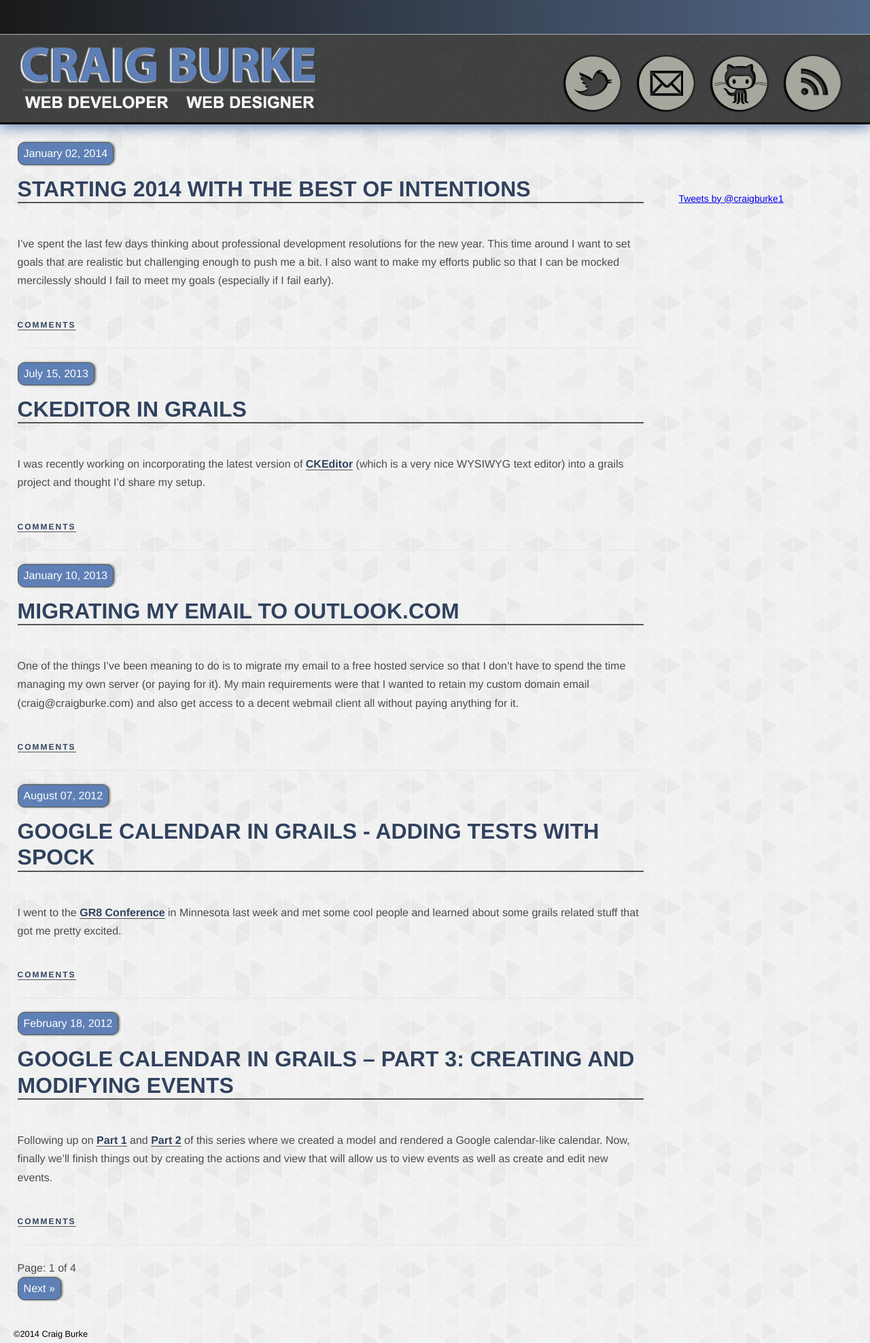
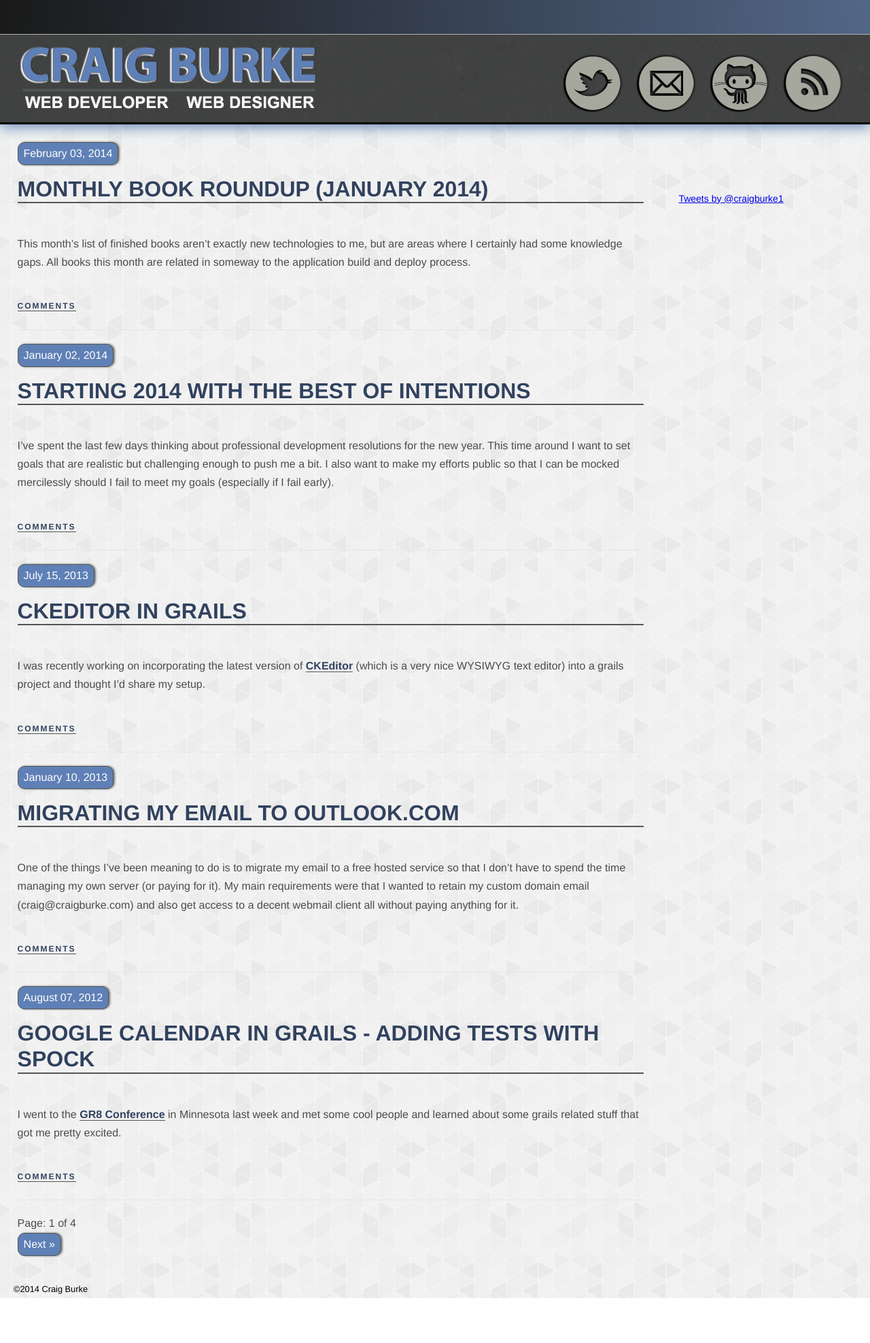
Before and after one commit to craigburke/craigburke.github.io, a Jekyll site: the page built from index.html, in a window 1280 px wide. Shown: the whole page at 68% size. Built offline with Jekyll 4.4.1, drawn with Linux system fonts in a browser that asks for light colours; Markdown is read by kramdown in place of the engine named in the settings; the list of posts is cut into pages by our own code; comment, search, counter and statistics services are not loaded; after the commit the page ends 1910 px from its top, so only the background shows below that.

Commit message:
Adding january book roundup post

```diff
--- /dev/null
+++ b/_posts/2014-02-03-monthly-book-roundup-january-2014.markdown
@@ -0,0 +1,73 @@
+---
+layout: post
+title:  "Monthly Book Roundup (January 2014)"
+date: 2014-02-03
+---
+
+This month's list of finished books aren't exactly new technologies to me, but are areas where I certainly had some knowledge gaps. All books this month are related in someway to the application build and deploy process.
+
+#### Bash
+
+I love Linux and I've been comfortable with the command line for a while, but I was still doing a lot of things manually instead of writing bash scripts for common tasks. I didn't understand or appreciate the power of bash and I was really blown away and excited by the possibilities here.
+
+<dl class="books">
+	<dt>
+		<a href="http://www.amazon.com/gp/product/0596526784/ref=as_li_ss_il?ie=UTF8&amp;camp=1789&amp;creative=390957&amp;creativeASIN=0596526784&amp;linkCode=as2&amp;tag=crabur-20"><img border="0" src="http://ws-na.amazon-adsystem.com/widgets/q?_encoding=UTF8&amp;ASIN=0596526784&amp;Format=_SL160_&amp;ID=AsinImage&amp;MarketPlace=US&amp;ServiceVersion=20070822&amp;WS=1&amp;tag=crabur-20" ></a>
+	</dt>
+	<dd>
+		<h4><a href="http://www.amazon.com/gp/product/0596526784/ref=as_li_ss_tl?ie=UTF8&amp;camp=1789&amp;creative=390957&amp;creativeASIN=0596526784&amp;linkCode=as2&amp;tag=crabur-20">Bash Cookbook: Solutions and Examples for Bash Users</a></h4>
+		<p>This book is actually a pretty nice introduction to bash for someone who's comfortable with Linux but doesn't have experience writing more complicated bash scripts. A few recipes were a bit incomplete and had me looking through the man pages of various commands, but these instances were rare and the examples tended to be very clear and practical. This is an outstanding book and after reading it I felt like I had a solid grasp of the fundamentals of bash scripting.</p>
+	</dd>
+	<dt>
+		<a href="http://www.amazon.com/gp/product/0596009658/ref=as_li_ss_il?ie=UTF8&amp;camp=1789&amp;creative=390957&amp;creativeASIN=0596009658&amp;linkCode=as2&amp;tag=b8ee73-20"><img border="0" src="http://ws-na.amazon-adsystem.com/widgets/q?_encoding=UTF8&amp;ASIN=0596009658&amp;Format=_SL160_&amp;ID=AsinImage&amp;MarketPlace=US&amp;ServiceVersion=20070822&amp;WS=1&amp;tag=b8ee73-20" ></a>
+	</dt>
+	<dd>
+		<h4><a href="http://www.amazon.com/gp/product/0596009658/ref=as_li_ss_tl?ie=UTF8&amp;camp=1789&amp;creative=390957&amp;creativeASIN=0596009658&amp;linkCode=as2&amp;tag=b8ee73-20">Learning the Bash Shell</a></h4>
+		<p>This book is a deeper dig into Bash than the <b>Bash Cookbook</b> above. It is extremely thorough and complete and really
+goes into detail about various aspect of using and programming with bash. While it claims to be a book that appropriate for beginners, I think
+people without at least a basic understanding of bash would have a really difficult time. There are some great examples and excercises throughout this book and the chapter that details building a debugger in bash is particularly cool. This definitely makes for a really solid reference book.		</p>
+	</dd>
+</dl>
+
+#### Gradle
+
+I've always been impressed with how concise and clear the build files are for projects that make use of Gradle, but I hadn't taken the step of really learning how to use Gradle to write my own build scripts. The thing that most impressed me is that I get all the power of Ant and Maven without the painful syntax. It's really an awesome tool (it's no wonder that it's going to be the default build tool of Grails 3.0).
+
+<dl class="books">
+	<dt>
+		<a href="http://www.amazon.com/gp/product/144930463X/ref=as_li_ss_il?ie=UTF8&amp;camp=1789&amp;creative=390957&amp;creativeASIN=144930463X&amp;linkCode=as2&amp;tag=b8ee73-20"><img border="0" src="http://ws-na.amazon-adsystem.com/widgets/q?_encoding=UTF8&amp;ASIN=144930463X&amp;Format=_SL160_&amp;ID=AsinImage&amp;MarketPlace=US&amp;ServiceVersion=20070822&amp;WS=1&amp;tag=b8ee73-20" ></a>
+	</dt>
+	<dd>
+		<h4><a href="http://www.amazon.com/gp/product/144930463X/ref=as_li_ss_tl?ie=UTF8&amp;camp=1789&amp;creative=390957&amp;creativeASIN=144930463X&amp;linkCode=as2&amp;tag=b8ee73-20">Building and Testing with Gradle</a></h4>
+		<p>This book is a nice gentle introduction to Gradle specifically for beginners. The examples are very clear and you can read the book for free if you sign up for an account on <a href="http://gradleware.com/registered/books/building-and-testing/">gradleware's site</a>. If you've been using Gradle already you probably won't get much out of it, but it's not a bad book for a beginner.</p>
+	</dd>
+
+	<dt>
+		<a href="http://www.amazon.com/gp/product/1449304672/ref=as_li_ss_il?ie=UTF8&amp;camp=1789&amp;creative=390957&amp;creativeASIN=1449304672&amp;linkCode=as2&amp;tag=b8ee73-20"><img border="0" src="http://ws-na.amazon-adsystem.com/widgets/q?_encoding=UTF8&amp;ASIN=1449304672&amp;Format=_SL160_&amp;ID=AsinImage&amp;MarketPlace=US&amp;ServiceVersion=20070822&amp;WS=1&amp;tag=b8ee73-20" ></a>
+	</dt>
+	<dd>
+		<h4><a href="http://www.amazon.com/gp/product/1449304672/ref=as_li_ss_tl?ie=UTF8&amp;camp=1789&amp;creative=390957&amp;creativeASIN=1449304672&amp;linkCode=as2&amp;tag=b8ee73-20">Gradle Beyond the Basics</a></h4>
+		<p>This book is great! It moves beyond the basics of the <b>Building and Testing with Gradle</b> book and gives some really clear and practical examples of more involved Gradle builds. The liquibase plugin example is especially good and really shows how you can build more sophisticated tasks into your build scripts. </p>
+	</dd>
+</dl>
+
+#### Jenkins
+
+Since I've been beefing up test coverage for projects I work on and using tools like CodeNarc, it seemed like an obvious next step to start looking at a continuous integration tool like Jenkins.
+
+<dl class="books">
+<dt>
+<a href="http://www.amazon.com/gp/product/1449305350/ref=as_li_ss_il?ie=UTF8&amp;camp=1789&amp;creative=390957&amp;creativeASIN=1449305350&amp;linkCode=as2&amp;tag=b8ee73-20"><img border="0" src="http://ws-na.amazon-adsystem.com/widgets/q?_encoding=UTF8&amp;ASIN=1449305350&amp;Format=_SL160_&amp;ID=AsinImage&amp;MarketPlace=US&amp;ServiceVersion=20070822&amp;WS=1&amp;tag=b8ee73-20" ></a>
+</dt>
+<dd><h4><a href="http://www.amazon.com/gp/product/1449305350/ref=as_li_ss_tl?ie=UTF8&amp;camp=1789&amp;creative=390957&amp;creativeASIN=1449305350&amp;linkCode=as2&amp;tag=b8ee73-20">Jenkins: The Definitive Guide</a>
+</h4>
+<p>This is a fairly short book but also a pretty solid introduction to Jenkins. Not surprisingly it has a big focus on Maven, but there were a few sections on Gradle which were more relevant to me. One of the most useful parts of this book is the recommendation of a few nice plugins that I need to investigate further including: Role Strategy, Grails, Gradle, Cobertura, Violations, Deploy. The chapters on Advanced and Distributed builds were particularly good and interesting. While I would have probably liked less detail on some of the more obvious parts of Jenkins (like installation, and user management) and more detail and examples about creating build jobs, overall it was a worthwhile read.</p>
+</dd>
+<dt>
+<a href="http://www.amazon.com/gp/product/1849517401/ref=as_li_ss_il?ie=UTF8&amp;camp=1789&amp;creative=390957&amp;creativeASIN=1849517401&amp;linkCode=as2&amp;tag=b8ee73-20"><img border="0" src="http://ws-na.amazon-adsystem.com/widgets/q?_encoding=UTF8&amp;ASIN=1849517401&amp;Format=_SL160_&amp;ID=AsinImage&amp;MarketPlace=US&amp;ServiceVersion=20070822&amp;WS=1&amp;tag=b8ee73-20" ></a>
+
+</dt>
+<dd><h4><a href="http://www.amazon.com/gp/product/1849517401/ref=as_li_ss_tl?ie=UTF8&amp;camp=1789&amp;creative=390957&amp;creativeASIN=1849517401&amp;linkCode=as2&amp;tag=b8ee73-20">Jenkins Continuous Integration Cookbook</a></h4>
+<p>There were some interesting ideas in this book, but the explanations were unfocused and the recipes themselves sometimes tended to be a bit random (and not always particularly Jenkins specific). Almost all of the useful information found in this book was covered in a much simpler and clearer way in Jenkins: The Definitive Guide. There was some new material here, although none of it was covered in as much detail as I would have liked. It did prompt me to investigate the CLI, plugin development, and a few new plugins though.</p>
+</dd>
+</dl>
--- a/css/craig.css
+++ b/css/craig.css
@@ -100,6 +100,10 @@
 #posts ul {
 	margin: 20px;
 	margin-left: 50px;
+}
+
+dl.books h4 {
+	padding-top: 0;
 }
 
 dl.books dt,
```
